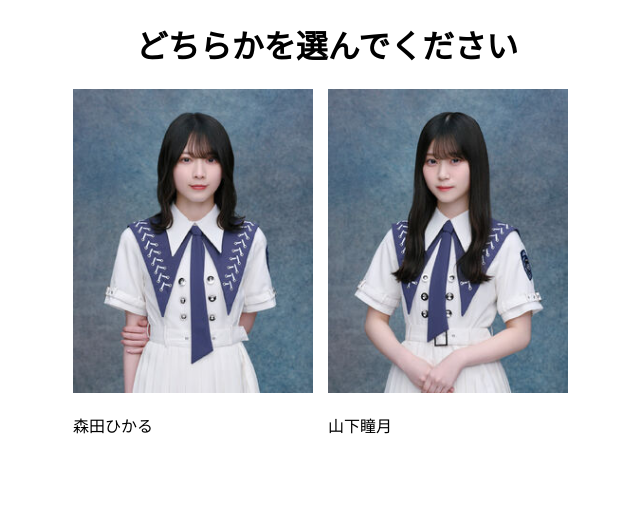
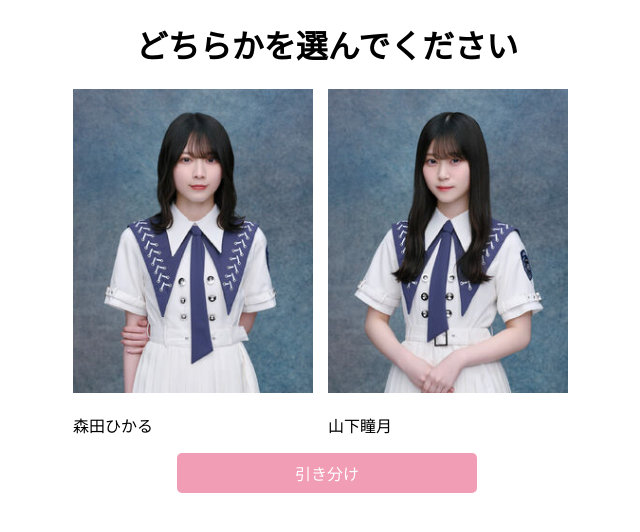
Before and after one commit to masashikuwahara/sakuranking, a Vue app: page / in a window 1280 px wide. Shown: the top 532 px of the page, without its empty margins (313-953 px from the left). Built offline with nearby package versions, Linux system fonts and the light colour scheme.

Commit message:
引き分けボタン実装

```diff
--- a/src/components/MemberPair.vue
+++ b/src/components/MemberPair.vue
@@ -10,6 +10,7 @@
       <p>{{ member2.name }}</p>
     </div>
   </div>
+  <button class="member-draw" @click="selectDraw">引き分け</button>
 </template>
 
 <script>
@@ -20,7 +21,10 @@ export default {
   },
   methods: {
     selectMember(member) {
-      this.$emit('selected', member);
+      this.$emit('selected', { member, draw: false });
+    },
+    selectDraw() {
+      this.$emit('selected', { member1: this.member1, member2: this.member2, draw: true });
     }
   }
 }
@@ -36,4 +40,8 @@ export default {
 .memImg {
   width: 95%;
 }
+
+.member-draw {
+  width: 300px;
+}
 </style>
--- a/src/views/Ranking.vue
+++ b/src/views/Ranking.vue
@@ -51,10 +51,21 @@ export default {
       }
       return pairs;
     },
-    handSel(selectedmember) {
-      const member = this.members.find(i => i.id === selectedmember.id);
-      if (member) {
-        member.score++;  // 選択されたアイテムのスコアを増加
+    handSel({ member, draw, member1, member2 }) {
+      if (draw) {
+        // 引き分けの場合、両方のアイテムのスコアを増加
+        const memberA = this.members.find(i => i.id === member1.id);
+        const memberB = this.members.find(i => i.id === member2.id);
+        if (memberA && memberB) {
+          memberA.score++;
+          memberB.score++;
+        }
+      } else {
+        // 引き分けでない場合、選択されたアイテムのスコアを増加
+        const selectedmember = this.members.find(i => i.id === member.id);
+        if (selectedmember) {
+          selectedmember.score++;
+        }
       }
       this.currentPairIndex++;  // 次のペアに進む
     },
```
